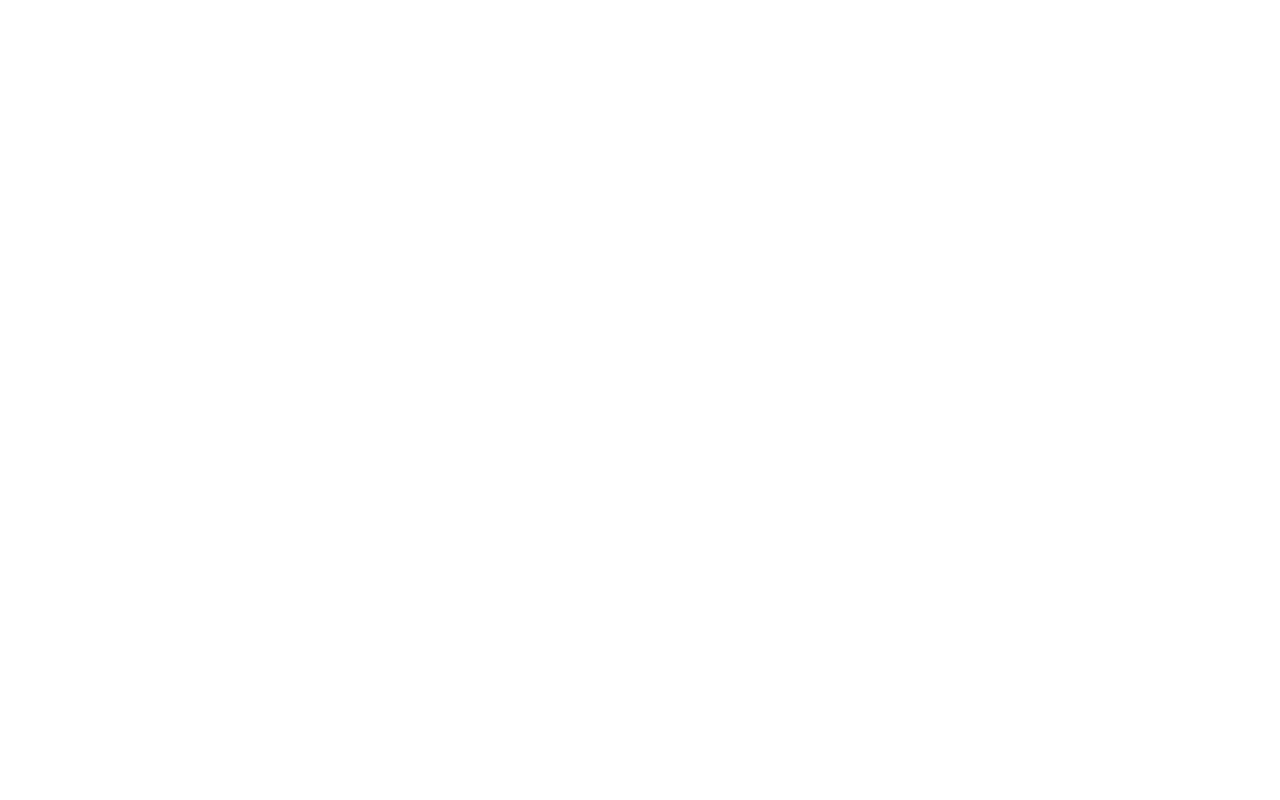
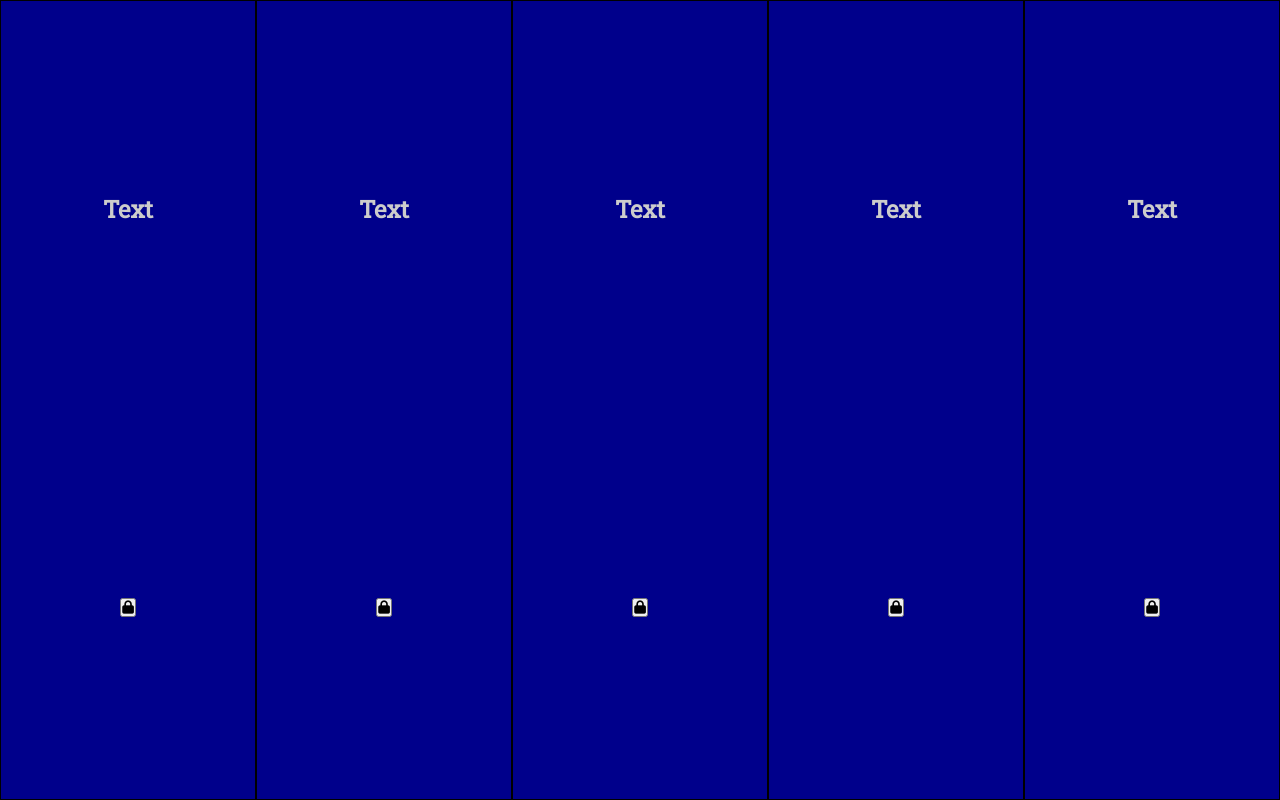
Before and after one commit to minagulovilnur/Pet-RandomColorsWebSite, a plain HTML site: page index.html in a window 1280 px wide. Drawn offline with Linux system fonts and the light colour scheme.

Commit message:
working from html file

```diff
--- a/index.html
+++ b/index.html
@@ -5,9 +5,48 @@
     <meta http-equiv="X-UA-Compatible" content="IE=edge">
     <meta name="viewport" content="width=device-width, initial-scale=1.0">
     <title>Random Colors</title>
+<link rel="stylesheet" href="styles.css">
+<link rel="preconnect" href="https://fonts.googleapis.com">
+<link rel="preconnect" href="https://fonts.gstatic.com" crossorigin>
+<link href="https://fonts.googleapis.com/css2?family=Roboto+Slab&display=swap" rel="stylesheet">
+
+<link rel="stylesheet" href="https://cdnjs.cloudflare.com/ajax/libs/font-awesome/6.2.0/css/all.min.css" integrity="sha512
+-xh6O/CkQoPOWDdYTDqeRdPCVd1SpvCA9XXcUnZS2FmJNp1coAFzvtCN9BmamE+4aHK8yyUHUSCcJHgXloTyT2A==" crossorigin="anonymous" referr
+erpolicy="no-referrer" />
 
 </head>
+
 <body>
+    <div class="col">
+        <h2>Text</h2>
+
+        <button><i class="fa-solid fa-lock"></i></button>
+    </div>
+
+    <div class="col">
+        <h2>Text</h2>
+
+        <button><i class="fa-solid fa-lock"></i></button>
+    </div>
+
+    <div class="col">
+        <h2>Text</h2>
+
+        <button><i class="fa-solid fa-lock"></i></button>
+    </div>
+
+    <div class="col">
+        <h2>Text</h2>
+
+        <button><i class="fa-solid fa-lock"></i></button>
+    </div>
+
+    <div class="col">
+        <h2>Text</h2>
+
+        <button><i class="fa-solid fa-lock"></i></button>
+    </div>
+
 
 </body>
 </html>
```
